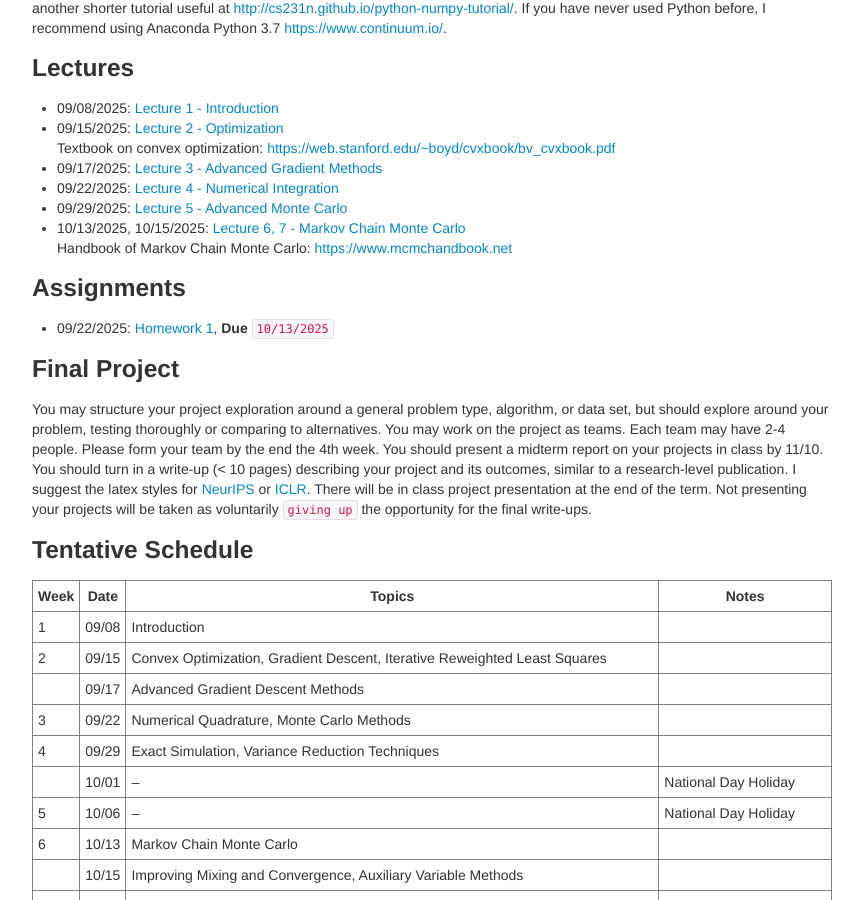
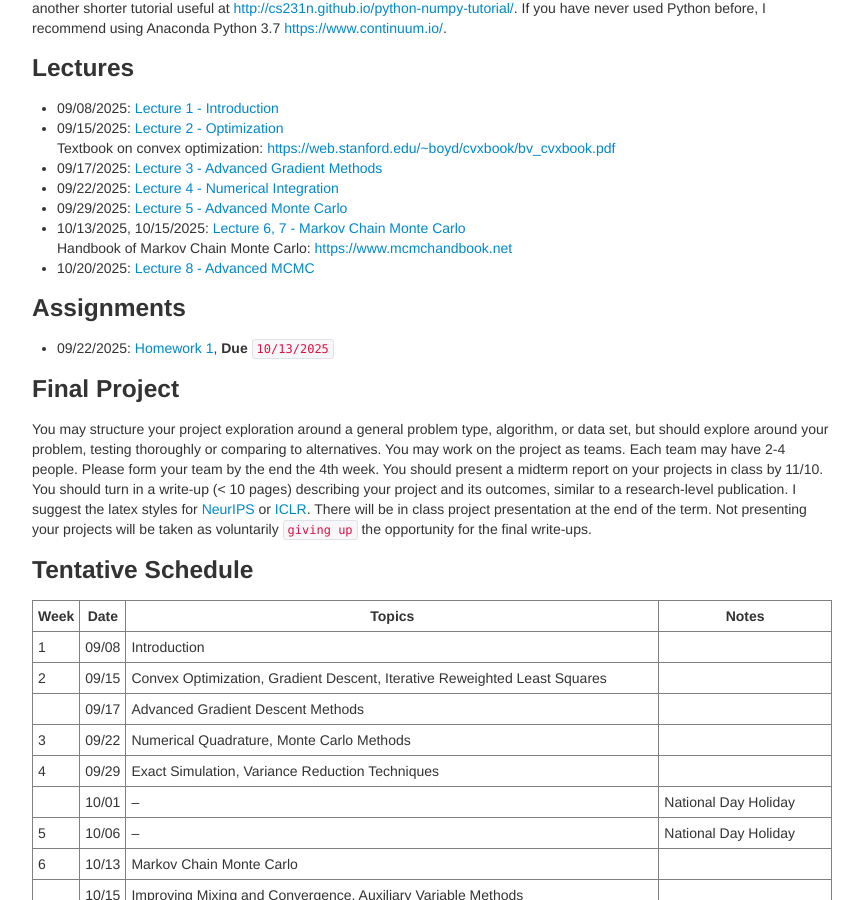
Before and after one commit to zcrabbit/zcrabbit.github.io, a Jekyll site: the page built from courses/smcm-f25.md, in a window 1280 px wide and 900 px high, scrolled down 1045 px. Shown: the whole window, without its empty margins (208-1071 px from the left). Built offline with Jekyll 4.4.1, drawn with Linux system fonts in a browser that asks for light colours.

Commit message:
lecture 8 out

```diff
--- a/courses/smcm-f25.md
+++ b/courses/smcm-f25.md
@@ -45,6 +45,7 @@ We will use python during the course. A good Python tutorial is available at <ht
 - 09/29/2025: [Lecture 5 - Advanced Monte Carlo]({{sites.baseurl}}/static/slides/smcm_fall25/lec05.pdf)
 - 10/13/2025, 10/15/2025: [Lecture 6, 7 - Markov Chain Monte Carlo]({{sites.baseurl}}/static/slides/smcm_fall25/lec0607.pdf)
   Handbook of Markov Chain Monte Carlo: <https://www.mcmchandbook.net>
+- 10/20/2025: [Lecture 8 - Advanced MCMC]({{sites.baseurl}}/static/slides/smcm_fall25/lec08.pdf)
 
 
 ### Assignments
```
Also changed, not shown: 3 other files.
